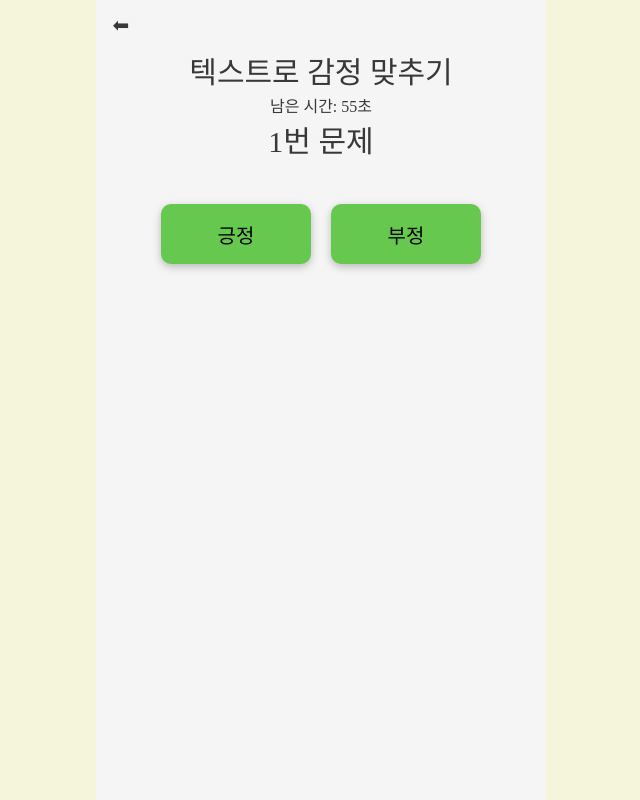
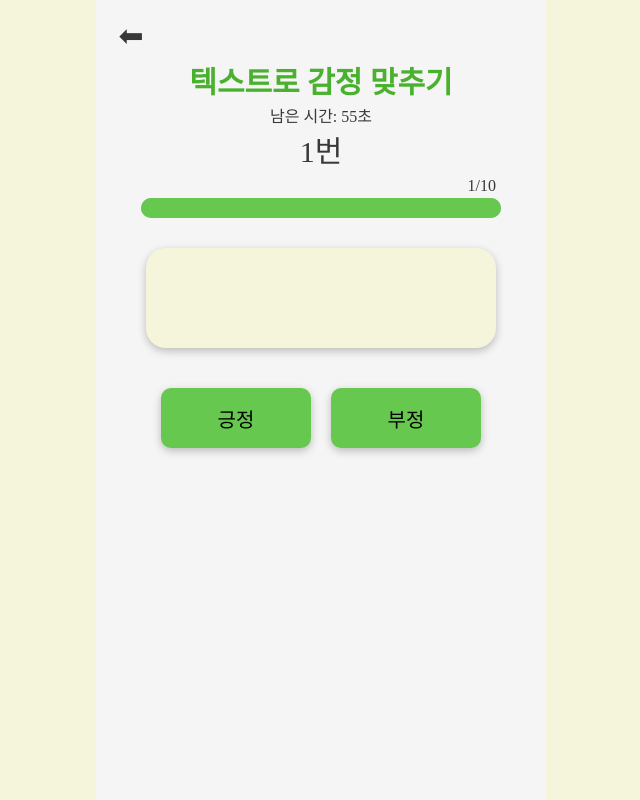
Before and after one commit to active-minds-hongik/active-minds-client, a React (Create React App) app: page /text-game in a window 1280 px wide. Shown: the whole page, without its empty margins (319-959 px from the left). Built offline with nearby package versions, Linux system fonts and the light colour scheme; no server answers.

Commit message:
feat: 진행도 그래프 추가

```diff
--- a/src/components/GamePage/ImageDisplay.tsx
+++ b/src/components/GamePage/ImageDisplay.tsx
@@ -9,12 +9,12 @@ const ImageDisplay = ({ pixels }: any) => {
     const canvas = canvasRef.current;
     const context = canvas.getContext('2d');
 
-    const pixelValues = pixels.split(' ').map(Number);
+    const pixelValues = pixels && pixels.split(' ').map(Number);
 
     for (let i = 0; i < imageSize; i++) {
       for (let j = 0; j < imageSize; j++) {
         const pixelIndex = i * imageSize + j;
-        const pixelValue = pixelValues[pixelIndex];
+        const pixelValue = pixelValues && pixelValues[pixelIndex];
         context.fillStyle = `rgb(${pixelValue},${pixelValue},${pixelValue})`;
         context.fillRect(j, i, 1, 1);
       }
@@ -29,9 +29,10 @@ const ImageDisplay = ({ pixels }: any) => {
 };
 
 const Picture = styled.canvas`
-  width: 150px;
+  width: 160px;
   background-size: cover;
   border-radius: 20px;
+  box-shadow: rgba(0, 0, 0, 0.24) 0px 3px 8px;
 `;
 
 export default ImageDisplay;
--- a/src/css/GamePageStyle.tsx
+++ b/src/css/GamePageStyle.tsx
@@ -11,7 +11,9 @@ export const FaceGameContainer = styled.div`
 export const BackBtn = styled.div`
   width: 50px;
   height: 50px;
-  font-size: 20px;
+  font-size: 30px;
+  margin-top: 10px;
+  margin-left: 10px;
   margin-right: auto;
   display: flex;
   justify-content: center;
@@ -26,6 +28,8 @@ export const BackBtn = styled.div`
 
 export const GameName = styled.div`
   font-size: 30px;
+  color: #4ab12f;
+  font-weight: 700;
 `;
 
 export const Current = styled.div`
@@ -33,6 +37,13 @@ export const Current = styled.div`
 `;
 export const Question = styled.div`
   font-size: 20px;
+  background-color: #f5f5db;
+  width: 350px;
+  min-height: 100px;
+  border-radius: 20px;
+  padding: 20px;
+  box-shadow: rgba(0, 0, 0, 0.24) 0px 3px 8px;
+  margin-top: 20px;
 `;
 export const Choice = styled.button`
   width: 150px;
@@ -42,7 +53,6 @@ export const Choice = styled.button`
   font-size: 20px;
 `;
 
-
 export const ChoiceContainer = styled.div`
   display: flex;
   flex-direction: column;
@@ -51,3 +61,24 @@ export const ChoiceContainer = styled.div`
   display: grid;
   grid-template-columns: 1fr 1fr;
 `;
+
+export const ProgressBarContainer = styled.div`
+  width: 80%;
+  height: 20px;
+  background-color: #b4b8ba;
+  border-radius: 10px;
+  margin-bottom: 10px;
+`;
+
+export const ProgressBarFiller = styled.div`
+  height: 100%;
+  border-radius: 10px;
+  background-color: #66c84e;
+  transition: width 0.2s ease-in-out;
+`;
+
+export const QNum = styled.div`
+  font-size: 16px;
+  margin-left: auto;
+  margin-right: 50px;
+`;
--- a/src/pages/FaceGamePage.tsx
+++ b/src/pages/FaceGamePage.tsx
@@ -39,7 +39,8 @@ const FaceGamePage = () => {
   const handelAnswerButton = (e: React.MouseEvent<HTMLElement>) => {
     if (
       //정답이면
-      Number((e.target as HTMLElement).id) === questions[currentQuestion].emotionNum
+      Number((e.target as HTMLElement).id) ===
+      questions[currentQuestion].emotionNum
     ) {
       setCurrentScore(currentScore + 1);
     } else {
@@ -62,6 +63,8 @@ const FaceGamePage = () => {
     }
   };
 
+  const progressPercentage = (currentQuestion / questions.length) * 100; // 진행 상황 백분율 계산
+
   return (
     <motion.div
       initial={{ opacity: 0 }}
@@ -72,7 +75,13 @@ const FaceGamePage = () => {
         <Style.BackBtn onClick={() => navigate(-1)}>⬅</Style.BackBtn>
         <Style.GameName>표정으로 감정 맞추기</Style.GameName>
         <Timer />
-        <Style.Current>{currentQuestion + 1}번 문제</Style.Current>
+        <Style.Current>{currentQuestion + 1}번</Style.Current>
+        <Style.QNum>{currentQuestion + 1}/10</Style.QNum>
+        <Style.ProgressBarContainer>
+          <Style.ProgressBarFiller
+            style={{ width: `${progressPercentage}%` }}
+          />
+        </Style.ProgressBarContainer>
         {questions.length > 0 && (
           <ImageDisplay pixels={questions[currentQuestion].pixels} />
         )}
--- a/src/pages/MyFaceGamePage.tsx
+++ b/src/pages/MyFaceGamePage.tsx
@@ -62,7 +62,7 @@ const MyFaceGamePage = () => {
     >
       <MyFaceGameContainer isOpened={isOpened}>
         <BackBtn onClick={() => navigate(-1)}>⬅</BackBtn>
-        <GameName>얼굴 입력-감정 매칭 게임</GameName>
+        <GameName>내 얼굴로 감정 맞추기</GameName>
         {imageSrc ? (
           <Img src={imageSrc} alt="uploadImg" onClick={handleInputBtn} />
         ) : (
@@ -104,7 +104,9 @@ const MyFaceGameContainer = styled.div<{ isOpened: boolean }>`
 const BackBtn = styled.div`
   width: 50px;
   height: 50px;
-  font-size: 20px;
+  font-size: 30px;
+  margin-top: 10px;
+  margin-left: 10px;
   margin-right: auto;
   color: black;
   display: flex;
@@ -120,6 +122,8 @@ const BackBtn = styled.div`
 
 const GameName = styled.div`
   font-size: 30px;
+  color: #4ab12f;
+  font-weight: 700;
 `;
 
 const ResultBtn = styled.button`
--- a/src/pages/TextGamePage.tsx
+++ b/src/pages/TextGamePage.tsx
@@ -62,6 +62,8 @@ const TextGamePage = () => {
     }
   };
 
+  const progressPercentage = ((currentQuestion) / questions.length) * 100; // 진행 상황 백분율 계산
+
   return (
     <motion.div
       initial={{ opacity: 0 }}
@@ -72,7 +74,13 @@ const TextGamePage = () => {
         <Style.BackBtn onClick={() => navigate(-1)}>⬅</Style.BackBtn>
         <Style.GameName>텍스트로 감정 맞추기</Style.GameName>
         <Timer />
-        <Style.Current>{currentQuestion + 1}번 문제</Style.Current>
+        <Style.Current>{currentQuestion + 1}번</Style.Current>
+        <Style.QNum>{currentQuestion + 1}/10</Style.QNum>
+        <Style.ProgressBarContainer>
+          <Style.ProgressBarFiller
+            style={{ width: `${progressPercentage}%` }}
+          />
+        </Style.ProgressBarContainer>
         <Style.Question>
           {questions.length > 0 && questions[currentQuestion].document}
         </Style.Question>
--- a/src/pages/WrongQuestionsPage.tsx
+++ b/src/pages/WrongQuestionsPage.tsx
@@ -100,14 +100,16 @@ const WrongQuestionsPage = () => {
                     </TextContainer>
                   </>
                 ) : (
+                  <Column>
+                    <QuestionText>{document}</QuestionText>
                     <TextContainer>
-                    <QuestionText>{document}</QuestionText>
                       <Answer>정답: {label === '0' ? '부정' : '긍정'}</Answer>
                       <UserAnswer>
                         내가 고른 답:{' '}
                         {wrongQuestionItem.myAnswer === '0' ? '부정' : '긍정'}
                       </UserAnswer>
                     </TextContainer>
+                  </Column>
                 )}
               </AnswerContainer>
             );
@@ -172,7 +174,6 @@ const AnswerContainer = styled.div`
   height: 200px;
   display: flex;
   align-items: center;
-  justify-content: space-around;
   margin: 10px 0px;
   background-color: beige;
   border-radius: 20px;
@@ -186,15 +187,23 @@ const ImageContainer = styled.div`
   background-color: #66c84e;
   border-radius: 20px;
   box-shadow: rgba(0, 0, 0, 0.24) 0px 3px 8px;
+  margin-right: 20px;
 `;
 
 const QuestionText = styled.div`
   font-size: 16px;
   margin-bottom: 10px;
+  width: 360px;
   background-color: #66c84e;
   border-radius: 8px;
   padding: 10px;
   font-weight: 700;
+  word-break: keep-all;
+`;
+
+const Column = styled.div`
+  display: flex;
+  flex-direction: column;
 `;
 
 export default WrongQuestionsPage;
```
Lines whose indentation alone changed are shown as unchanged.
